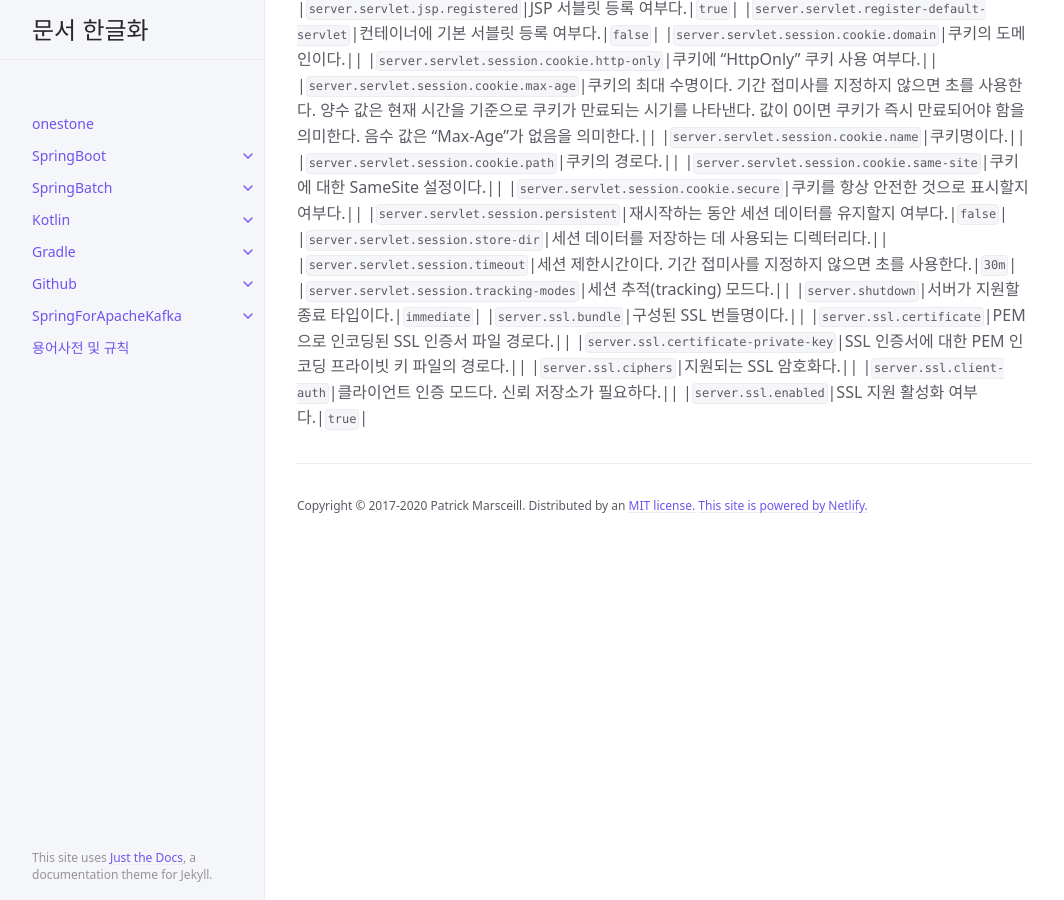
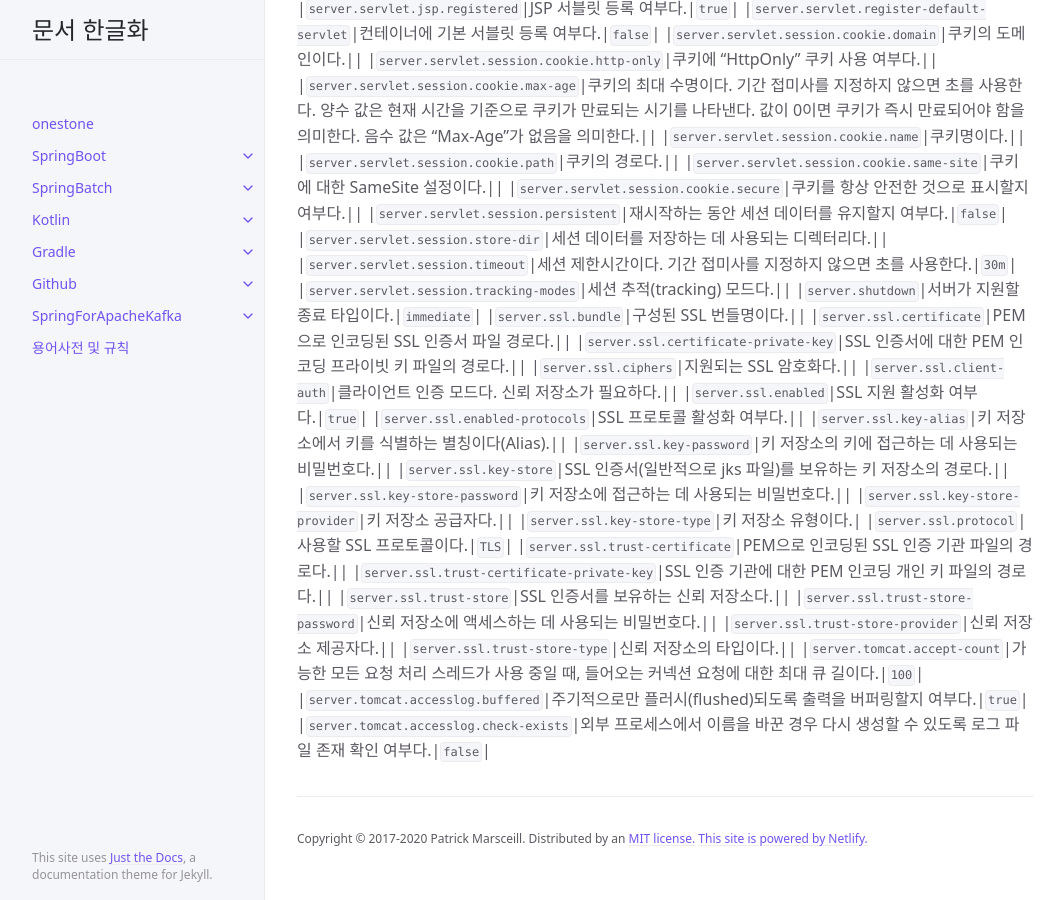
Before and after one commit to onestone9900/onestone9900.github.io, a Jekyll site: the page built from docs/spring_boot/3.1.1/spring_boot/19.appendices.md, in a window 1280 px wide and 900 px high, scrolled down 65152 px. Shown: the whole window, without its empty margins (107-1171 px from the left). Built offline with Jekyll 4.4.1, drawn with Linux system fonts in a browser that asks for light colours.

Commit message:
docs: spring boot - ## .A.11. 서버 프로퍼티(Server Properties)

```diff
--- a/docs/spring_boot/3.1.1/spring_boot/19.appendices.md
+++ b/docs/spring_boot/3.1.1/spring_boot/19.appendices.md
@@ -1144,3 +1144,20 @@ nav_order: 19
 |`server.ssl.ciphers`|지원되는 SSL 암호화다.||
 |`server.ssl.client-auth`|클라이언트 인증 모드다. 신뢰 저장소가 필요하다.||
 |`server.ssl.enabled`|SSL 지원 활성화 여부다.|`true`|
+|`server.ssl.enabled-protocols`|SSL 프로토콜 활성화 여부다.||
+|`server.ssl.key-alias`|키 저장소에서 키를 식별하는 별칭이다(Alias).||
+|`server.ssl.key-password`|키 저장소의 키에 접근하는 데 사용되는 비밀번호다.||
+|`server.ssl.key-store`|SSL 인증서(일반적으로 jks 파일)를 보유하는 키 저장소의 경로다.||
+|`server.ssl.key-store-password`|키 저장소에 접근하는 데 사용되는 비밀번호다.||
+|`server.ssl.key-store-provider`|키 저장소 공급자다.||
+|`server.ssl.key-store-type`|키 저장소 유형이다.|
+|`server.ssl.protocol`|사용할 SSL 프로토콜이다.|`TLS`|
+|`server.ssl.trust-certificate`|PEM으로 인코딩된 SSL 인증 기관 파일의 경로다.||
+|`server.ssl.trust-certificate-private-key`|SSL 인증 기관에 대한 PEM 인코딩 개인 키 파일의 경로다.||
+|`server.ssl.trust-store`|SSL 인증서를 보유하는 신뢰 저장소다.||
+|`server.ssl.trust-store-password`|신뢰 저장소에 액세스하는 데 사용되는 비밀번호다.||
+|`server.ssl.trust-store-provider`|신뢰 저장소 제공자다.||
+|`server.ssl.trust-store-type`|신뢰 저장소의 타입이다.||
+|`server.tomcat.accept-count`|가능한 모든 요청 처리 스레드가 사용 중일 때, 들어오는 커넥션 요청에 대한 최대 큐 길이다.|`100`|
+|`server.tomcat.accesslog.buffered`|주기적으로만 플러시(flushed)되도록 출력을 버퍼링할지 여부다.|`true`|
+|`server.tomcat.accesslog.check-exists`|외부 프로세스에서 이름을 바꾼 경우 다시 생성할 수 있도록 로그 파일 존재 확인 여부다.|`false`|
```
